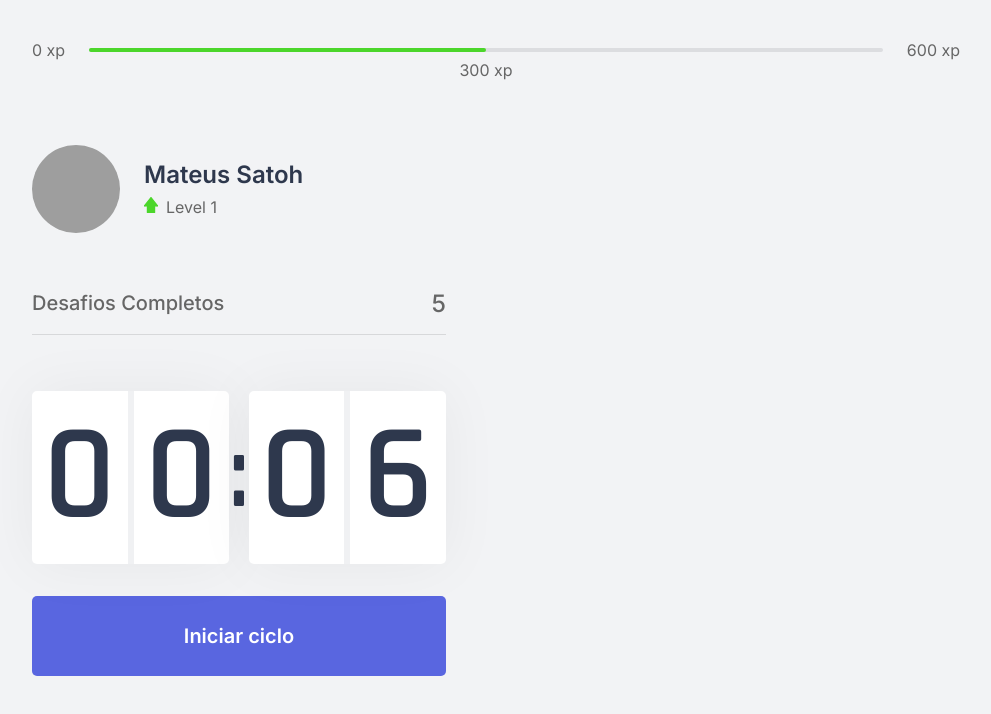
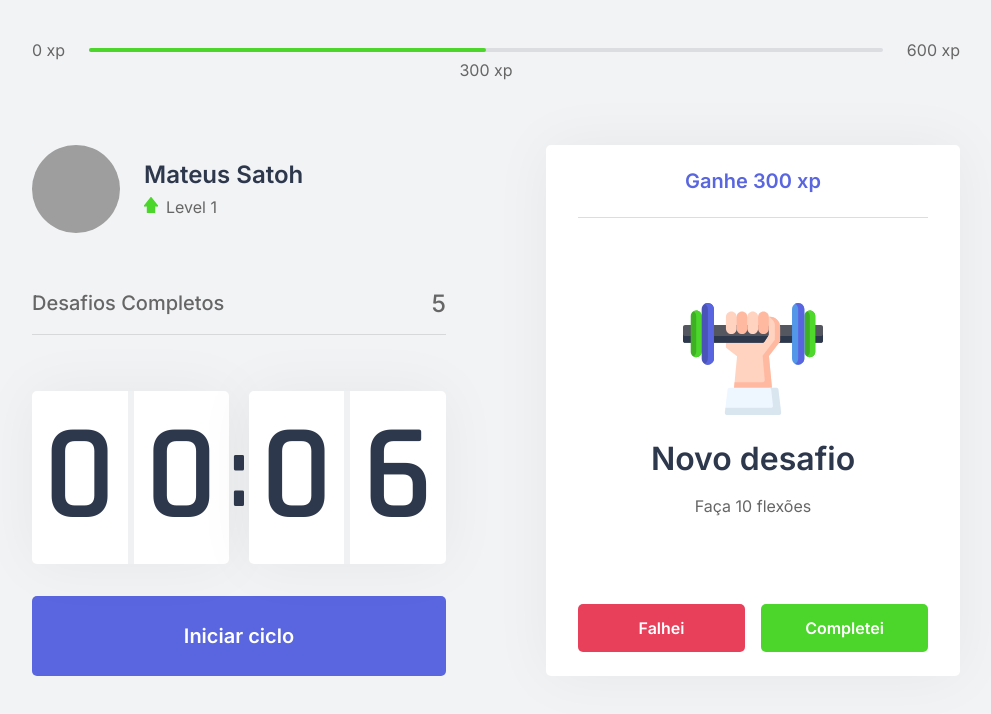
Before and after one commit to mateussatoh/move-it, a Next.js app: page / in a window 1280 px wide. Shown: the top 714 px of the page, without its empty margins (144-1135 px from the left). Built offline with nearby package versions, Linux system fonts and the light colour scheme; grey boxes are pictures that could not be loaded.

Commit message:
add: challenge component

```diff
--- /dev/null
+++ b/src/components/ChallengeBox.tsx
@@ -0,0 +1,36 @@
+import styles from "../styles/components/ChallengeBox.module.css";
+
+export function ChallengeBox() {
+  const hasActiveChallenge = true;
+  return (
+    <div className={styles.challengeBoxContainer}>
+      {hasActiveChallenge ? (
+        <div className={styles.challengeActive}>
+          <header>Ganhe 300 xp</header>
+          <main>
+            <img src="icons/body.svg" alt="" />
+            <strong>Novo desafio</strong>
+            <p>Faça 10 flexões</p>
+          </main>
+
+          <footer>
+            <button type="button" className={styles.challengeFailedButton}>
+              Falhei
+            </button>
+            <button type="button" className={styles.challengeSucceededButton}>
+              Completei
+            </button>
+          </footer>
+        </div>
+      ) : (
+        <div className={styles.challengeNotActive}>
+          <strong>Inicie um ciclo para receber um desafio</strong>
+          <p>
+            <img src="icons/level-up.svg" alt="Level up" />
+            Avance de nível completando desafios
+          </p>
+        </div>
+      )}
+    </div>
+  );
+}
--- a/src/pages/index.tsx
+++ b/src/pages/index.tsx
@@ -1,9 +1,10 @@
-import { CompletedChallanges } from "../components/CompletedChallanges";
+import Head from "next/head";
+
 import { ExperienceBar } from "../components/ExperienceBar";
 import { Profile } from "../components/Profile";
 import { Countdown } from "../components/Countdown";
-
-import Head from "next/head";
+import { CompletedChallanges } from "../components/CompletedChallanges";
+import { ChallengeBox } from "../components/ChallengeBox";
 
 import styles from "../styles/pages/Home.module.css";
 
@@ -20,7 +21,9 @@
           <CompletedChallanges />
           <Countdown />
         </div>
-        <div></div>
+        <div>
+          <ChallengeBox />
+        </div>
       </section>
     </div>
   );
--- /dev/null
+++ b/src/styles/components/ChallengeBox.module.css
@@ -0,0 +1,104 @@
+.challengeBoxContainer {
+  height: 100%;
+  background: var(--white);
+  border-radius: 5px;
+  box-shadow: 0 0 60px rgba(0, 0, 0, 0.05);
+  padding: 1.5rem 2rem;
+  display: flex;
+  flex-direction: column;
+  align-items: center;
+  justify-content: center;
+  text-align: center;
+}
+
+.challengeNotActive {
+  display: flex;
+  flex-direction: column;
+  align-items: center;
+}
+
+.challengeNotActive strong {
+  font-size: 1.5rem;
+  font-weight: 500;
+  line-height: 1.4;
+}
+.challengeNotActive p {
+  display: flex;
+  flex-direction: column;
+  align-items: center;
+  max-width: 70%;
+  line-height: 1.4;
+  margin-top: 3rem;
+}
+
+.challengeNotActive p img {
+  margin-bottom: 1rem;
+}
+
+.challengeActive {
+  height: 100%;
+  width: 100%;
+  display: flex;
+  flex-direction: column;
+}
+
+.challengeActive header {
+  color: var(--blue);
+  font-weight: 600;
+  font-size: 1.25rem;
+  padding: 0 2rem 1.5rem;
+  border-bottom: 1px solid var(--gray-line);
+}
+
+.challengeActive main {
+  flex: 1;
+  display: flex;
+  flex-direction: column;
+  align-items: center;
+  justify-content: center;
+}
+
+.challengeActive main strong {
+  font-weight: 600;
+  font-size: 2rem;
+  color: var(--title);
+  margin: 1.5rem 0 1rem;
+}
+
+.challengeActive main p {
+  line-height: 1.5rem;
+}
+
+.challengeActive footer {
+  display: grid;
+  grid-template-columns: 1fr 1fr;
+  gap: 1rem;
+}
+
+.challengeActive footer button {
+  height: 3rem;
+  display: flex;
+  align-items: center;
+  justify-content: center;
+
+  border: 0;
+  border-radius: 5px;
+  color: var(--white);
+
+  font-size: 1rem;
+  font-weight: 600;
+
+  transition: ease 0.2s;
+}
+
+.challengeActive footer button:hover {
+  filter: brightness(90%);
+}
+
+.challengeActive footer button.challengeFailedButton {
+  background: var(--red);
+}
+
+.challengeActive footer button.challengeSucceededButton {
+  background: var(--green);
+}
--- a/src/styles/global.css
+++ b/src/styles/global.css
@@ -18,13 +18,13 @@
   --white: #fff;
 }
 
-@media (max-width: 1080px) {
+@media screen and (max-width: 1080px) {
   html {
     font-size: 93.75%;
   }
 }
 
-@media (max-width: 720px) {
+@media screen and (max-width: 720px) {
   html {
     font-size: 87.5%;
   }
```
